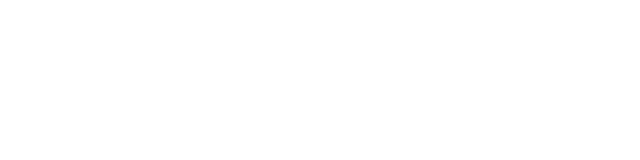
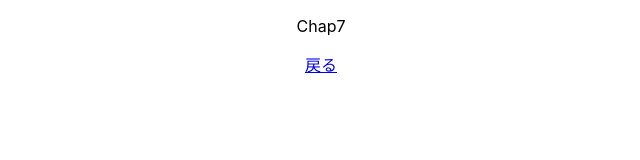
Before and after one commit to hiro881213/react-app, a React (Create React App) app: page /page4 in a window 1280 px wide. Before the commit this address had no page. Shown: the top 160 px of the page, without its empty margins (319-959 px from the left). Built offline with nearby package versions, Linux system fonts and the light colour scheme.

Commit message:
Chap7ページの作成

```diff
--- a/src/App.jsx
+++ b/src/App.jsx
@@ -4,6 +4,7 @@
 import { Page1 } from './Page1'
 import { Page2 } from './Page2'
 import { Page3 } from './Page3'
+import { Page4 } from './Page4'
 
 import './App.scss';
 
@@ -18,6 +19,7 @@
               <Route exact path="/" element={<Page1 />} ></Route>
               <Route path="/page2" element={<Page2 />} ></Route>
               <Route path="/page3" element={<Page3 />} ></Route>
+              <Route path="/page4" element={<Page4 />} ></Route>
             </Routes>
           </BrowserRouter>
         </main>
--- a/src/Page3.jsx
+++ b/src/Page3.jsx
@@ -27,6 +27,7 @@
             <Child1 onClickReset = {onClickReset} />
             <Child4 />
             <a href = '../Page2'>戻る</a>
+            <a href = '../Page4'>次へ</a>
         </>
     );
 
--- /dev/null
+++ b/src/Page4.jsx
@@ -0,0 +1,13 @@
+// import { useState } from "react";
+// import { Card } from
+
+export const Page4 = () => {
+
+    return (
+        <>
+            <p>Chap7</p>
+            <a href = '../Page3'>戻る</a>
+        </>
+    );
+
+}
```
